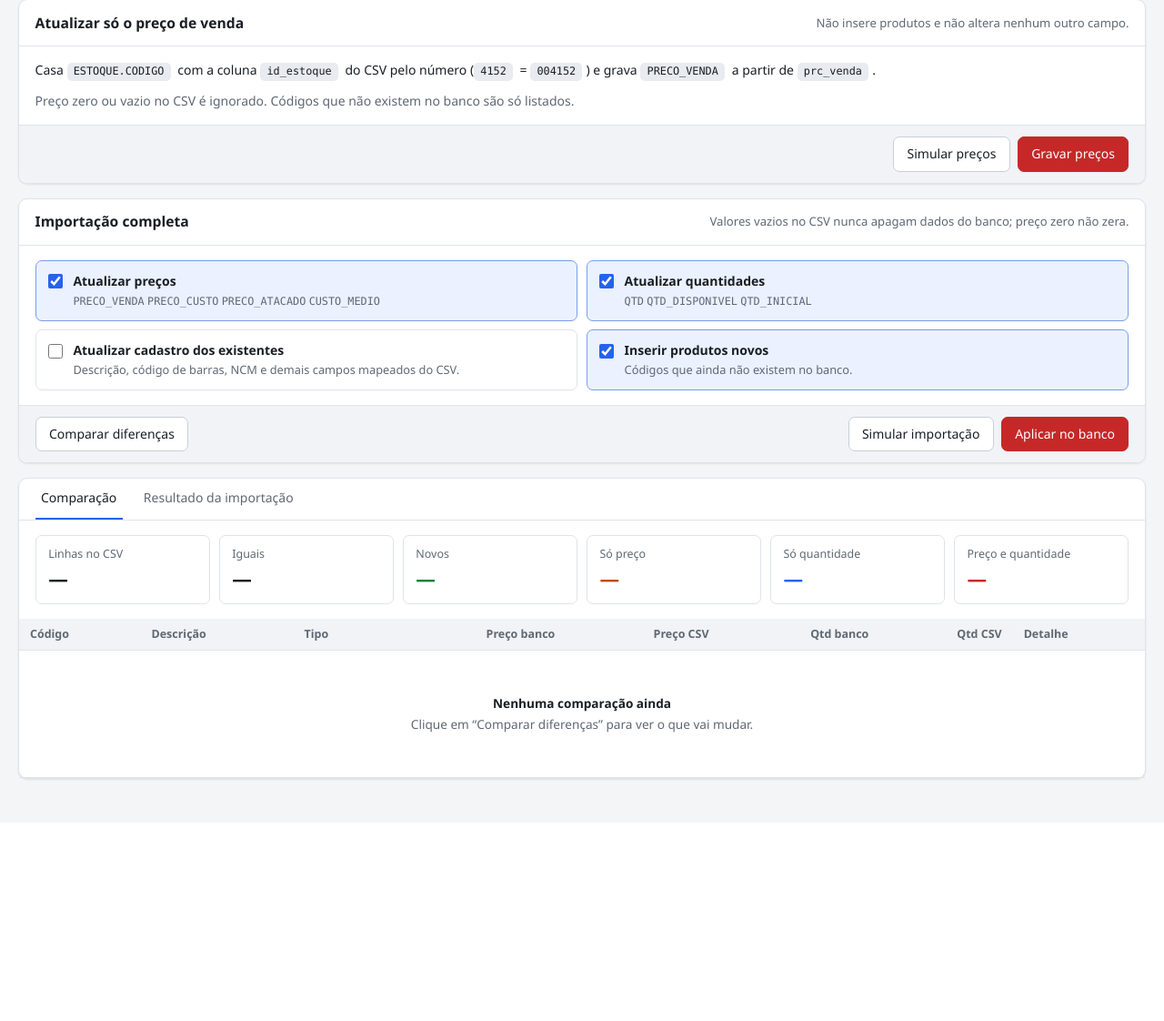
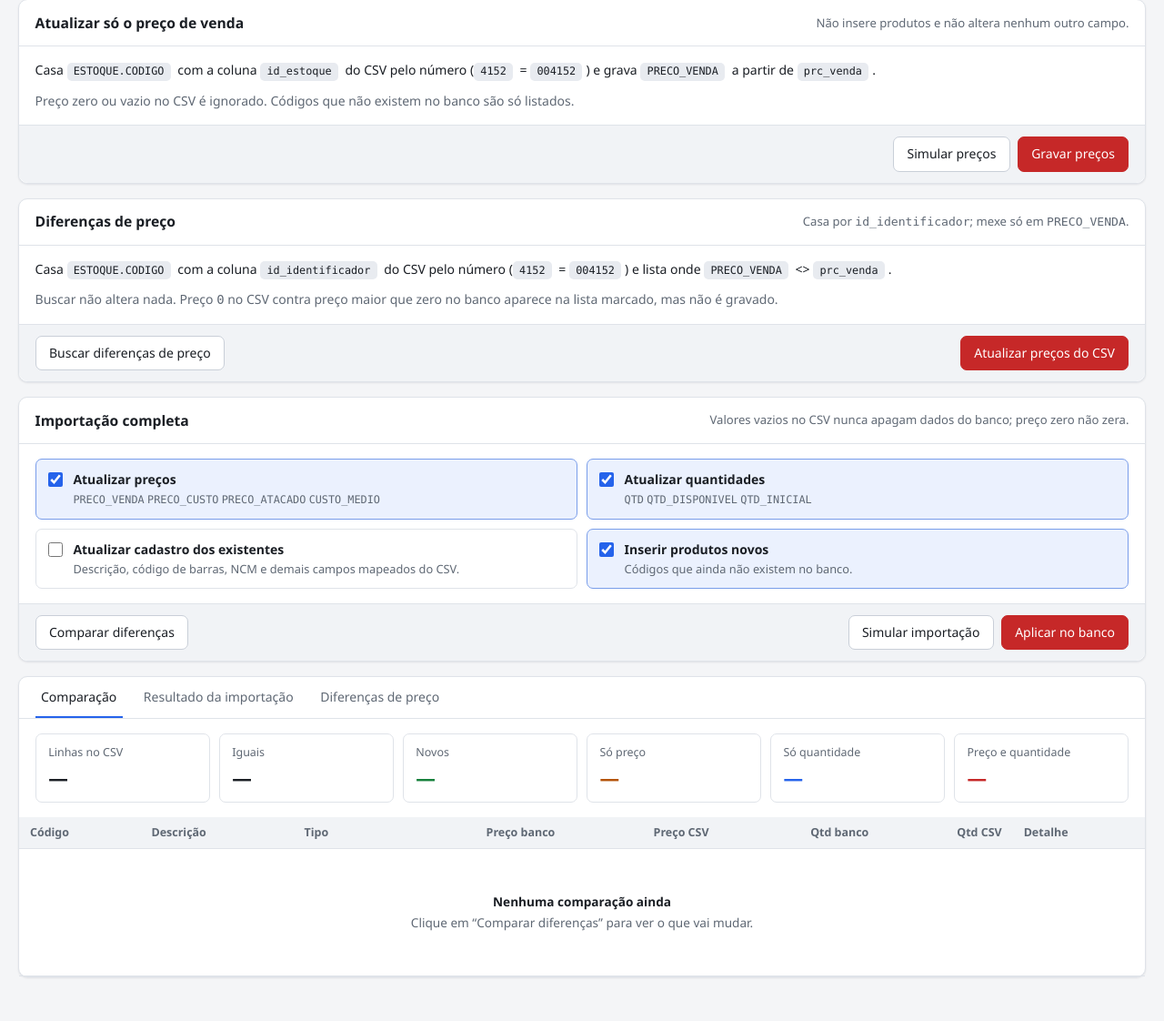
Before and after one commit to RafaelSantosFerreira/importadorGdoor, a Flask app: page /importacao in a window 1280 px wide. Shown: the part 210-1332 px from the top of the page at 91% size. Before the commit the page ends 1068 px from the top, so only its background shows below. Run offline with Flask 3, Linux system fonts and the light colour scheme.

Commit message:
Firebird 5, erro silencioso no progresso e diferencas de preco
config: banco em db/DATAGES.FDB; CSV padrao passa a ser o .csv mais recente
da pasta csv/, em vez de um nome fixo com timestamp. Valores padrao 0 para os
cinco SMALLINT NOT NULL obrigatorios do ESTOQUE (VALIDADE, FCP, GERA_REPASSE,
M2, USA_CODIGO_ATIVIDADE_NACIONAL), que ja sao 0 em toda a base.

db: buffer de info do firebirdsql de 1024 para 32768. O padrao nao comporta a
descricao de um SELECT com muitas colunas mais parametros, e o caminho de
continuacao quebra num assert contra o Firebird 5 (ODS 13.1). Sem isso a
comparacao falhava a partir de 3 parametros.

progresso: erro com mensagem vazia era tratado como sucesso. AssertionError
tem str(e) == "", entao finish(erro="") caia no ramo de sucesso e a tela
mostrava "concluida" com resultado nulo. Agora testa `erro is not None`, e os
workers do app passam o tipo da excecao quando str(e) e vazio.

diferenca_preco: novo modulo que busca e aplica PRECO_VENDA casando
ESTOQUE.CODIGO com id_identificador do CSV pelo valor numerico, onde
PRECO_VENDA <> prc_venda. Preco 0 no CSV contra preco maior que zero no banco
e listado e contado, mas nao gravado.

importacao: card "Diferencas de preco" com os dois botoes e aba propria de
resultados, com busca e exportacao para CSV.

Co-Authored-By: Claude Opus 5 <noreply@anthropic.com>

```diff
--- a/app.py
+++ b/app.py
@@ -10,6 +10,7 @@ from conexao_store import carregar as carregar_conexao
 from conexao_store import salvar as salvar_conexao
 from csv_origem import ler_cabecalho_e_amostra
 from db import listar_campos_estoque, listar_valores_distintos, testar_conexao
+from diferenca_preco import aplicar_diferencas_preco, buscar_diferencas_preco
 from importar_service import importar
 from mapeamento_store import aplicar_sugestao, carregar as carregar_mapeamento
 from mapeamento_store import salvar as salvar_mapeamento
@@ -153,7 +154,7 @@ def api_comparar():
             data = comparar_preco_estoque()
             progresso.finish({"ok": True, **data})
         except Exception as e:
-            progresso.finish(erro=str(e))
+            progresso.finish(erro=str(e) or type(e).__name__)
 
     ok, msg = _iniciar_job("comparar", "Iniciando comparação…", worker)
     if not ok:
@@ -181,10 +182,44 @@ def api_importar():
             )
             progresso.finish(data)
         except Exception as e:
-            progresso.finish(erro=str(e))
+            progresso.finish(erro=str(e) or type(e).__name__)
 
     titulo = "Simulando importação…" if dry_run else "Aplicando importação no banco…"
     ok, msg = _iniciar_job("importar", titulo, worker)
+    if not ok:
+        return jsonify({"ok": False, "erro": msg}), 409
+    return jsonify({"ok": True, "started": True, "dry_run": dry_run})
+
+
+@app.post("/api/preco/diferencas")
+def api_preco_diferencas():
+    """Só leitura: lista PRECO_VENDA <> prc_venda casando por id_identificador."""
+
+    def worker():
+        try:
+            progresso.finish(buscar_diferencas_preco())
+        except Exception as e:
+            progresso.finish(erro=str(e) or type(e).__name__)
+
+    ok, msg = _iniciar_job("dif_preco", "Buscando diferenças de preço…", worker)
+    if not ok:
+        return jsonify({"ok": False, "erro": msg}), 409
+    return jsonify({"ok": True, "started": True})
+
+
+@app.post("/api/preco/diferencas/aplicar")
+def api_preco_diferencas_aplicar():
+    payload = request.get_json(force=True) or {}
+    dry_run = bool(payload.get("dry_run", True))
+
+    def worker():
+        try:
+            progresso.finish(aplicar_diferencas_preco(dry_run=dry_run))
+        except Exception as e:
+            progresso.finish(erro=str(e) or type(e).__name__)
+
+    titulo = "Simulando preços do CSV…" if dry_run else "Gravando preços do CSV…"
+    ok, msg = _iniciar_job("dif_preco_aplicar", titulo, worker)
     if not ok:
         return jsonify({"ok": False, "erro": msg}), 409
     return jsonify({"ok": True, "started": True, "dry_run": dry_run})
@@ -199,7 +234,7 @@ def api_preco():
         try:
             progresso.finish(atualizar_somente_preco(dry_run=dry_run))
         except Exception as e:
-            progresso.finish(erro=str(e))
+            progresso.finish(erro=str(e) or type(e).__name__)
 
     titulo = "Simulando atualização de preços…" if dry_run else "Gravando preços…"
     ok, msg = _iniciar_job("preco", titulo, worker)
--- a/db.py
+++ b/db.py
@@ -3,6 +3,12 @@ from __future__ import annotations
 import re
 
 import firebirdsql
+import firebirdsql.wireprotocol
+
+# O buffer padrão de 1024 bytes não comporta a descrição de um SELECT com
+# muitas colunas + muitos parâmetros; a continuação ("more describe vars")
+# quebra num assert contra o Firebird 5. Buffer maior evita a continuação.
+firebirdsql.wireprotocol.WireProtocol.buffer_length = 32768
 
 from config import CAMPOS_IGNORADOS
 from conexao_store import carregar as carregar_conexao
--- a/progresso.py
+++ b/progresso.py
@@ -68,8 +68,8 @@ def finish(resultado: dict | None = None, erro: str | None = None) -> None:
         _state["done"] = True
         _state["resultado"] = resultado
         _state["erro"] = erro
-        if erro:
-            _state["mensagem"] = f"Erro: {erro}"
+        if erro is not None:
+            _state["mensagem"] = f"Erro: {erro}" if erro else "Erro: falha sem mensagem"
             _state["etapa"] = "erro"
         else:
             _state["percent"] = 100
--- a/static/importacao.js
+++ b/static/importacao.js
@@ -4,7 +4,7 @@
 
   const tbody = document.querySelector("#tabelaLog tbody");
   const card = $("cardProgresso");
-  const botoes = ["btnComparar", "btnDryRun", "btnAplicar", "btnPrecoSimular", "btnPrecoAplicar"].map($);
+  const botoes = ["btnComparar", "btnDryRun", "btnAplicar", "btnPrecoSimular", "btnPrecoAplicar", "btnDifBuscar", "btnDifAplicar"].map($);
   const OPCOES = ["atualizar_preco", "atualizar_estoque", "atualizar_cadastro", "inserir_novos"];
 
   let pollTimer = null;
@@ -22,22 +22,29 @@
   }
   const chaveOpcoes = () => JSON.stringify(opcoes());
 
+  const ABAS = { comp: ["tabComp", "painelComp"], imp: ["tabImp", "painelImp"], dif: ["tabDif", "painelDif"] };
   function mostrarAba(qual) {
-    const comp = qual === "comp";
-    $("tabComp").setAttribute("aria-selected", String(comp));
-    $("tabImp").setAttribute("aria-selected", String(!comp));
-    $("painelComp").hidden = !comp;
-    $("painelImp").hidden = comp;
+    Object.entries(ABAS).forEach(([nome, [tab, painel]]) => {
+      const sel = nome === qual;
+      $(tab).setAttribute("aria-selected", String(sel));
+      $(painel).hidden = !sel;
+    });
   }
-  $("tabComp").addEventListener("click", () => mostrarAba("comp"));
-  $("tabImp").addEventListener("click", () => mostrarAba("imp"));
+  Object.entries(ABAS).forEach(([nome, [tab]]) =>
+    $(tab).addEventListener("click", () => mostrarAba(nome))
+  );
 
   // ---------- progresso ----------
   function renderProgresso(p) {
     const pct = Math.max(0, Math.min(100, Number(p.percent) || 0));
     card.hidden = false;
     const fim = p.done && !p.rodando && !p.erro;
-    const nome = { comparar: "Comparação", preco: "Atualização de preços" }[p.operacao] || "Importação";
+    const nome = {
+      comparar: "Comparação",
+      preco: "Atualização de preços",
+      dif_preco: "Busca de diferenças",
+      dif_preco_aplicar: "Atualização de preços",
+    }[p.operacao] || "Importação";
     $("progressMsg").textContent = fim ? `${nome} concluída` : p.mensagem || "…";
     $("progressPct").textContent = `${pct}%`;
     $("progressFill").style.width = `${pct}%`;
@@ -86,6 +93,8 @@
         const r = p.resultado || {};
         if (operacao === "comparar") concluirComparacao(r);
         else if (operacao === "preco") concluirPreco(r);
+        else if (operacao === "dif_preco") concluirDifBusca(r);
+        else if (operacao === "dif_preco_aplicar") concluirDifAplicar(r);
         else concluirImportacao(r, ctx);
         resolve(r);
       }, 400);
@@ -344,11 +353,155 @@
     }
   });
 
+  // ---------- diferenças de preço (id_identificador) ----------
+  const tbodyDif = document.querySelector("#tabelaDif tbody");
+  let itensDif = [];
+  let ultimaBuscaDif = null; // último resultado de "Buscar diferenças"
+
+  function statsDif(r) {
+    $("dTotal").textContent = fmt(r.linhas_csv);
+    $("dDif").textContent = fmt(r.diferentes);
+    $("dIguais").textContent = fmt(r.iguais);
+    $("dSemPreco").textContent = fmt(r.sem_preco);
+    $("dNaoAch").textContent = fmt(r.nao_encontrados);
+    $("dZera").textContent = fmt(r.zerariam);
+  }
+
+  function itensDifFiltrados() {
+    const q = $("buscaDif").value.trim().toLowerCase();
+    return itensDif.filter(
+      (r) => !q || r.codigo.toLowerCase().includes(q) || (r.descricao || "").toLowerCase().includes(q)
+    );
+  }
+
+  function renderDif() {
+    const items = itensDifFiltrados();
+    $("infoDif").textContent = itensDif.length
+      ? `${fmt(items.length)} de ${fmt(itensDif.length)} itens`
+      : "";
+    if (!items.length) {
+      tbodyDif.innerHTML = `<tr><td colspan="5"><div class="empty"><b>${
+        itensDif.length ? "Nada neste filtro" : "Nenhuma diferença de preço"
+      }</b>${
+        itensDif.length ? "Limpe a busca para ver todos." : "PRECO_VENDA do banco já bate com o CSV."
+      }</div></td></tr>`;
+      return;
+    }
+    tbodyDif.innerHTML = items
+      .map(
+        (r) => `<tr>
+          <td class="code">${esc(r.codigo)}</td>
+          <td>${esc(r.descricao)}</td>
+          <td class="num">${esc(r.preco_banco || "—")}</td>
+          <td class="num"><span class="diff">${esc(r.preco_csv || "—")}</span></td>
+          <td>${
+            r.zeraria
+              ? '<span class="tag ambos">zeraria — não grava</span>'
+              : '<span class="tag preco">atualiza</span>'
+          }</td>
+        </tr>`
+      )
+      .join("");
+  }
+
+  function aplicarResultadoDif(r, banner) {
+    statsDif(r);
+    itensDif = r.itens || [];
+    $("toolbarDif").hidden = !itensDif.length;
+    renderDif();
+    $("bannerDif").innerHTML = banner
+      ? `<div class="banner ${banner[0]}" style="margin:1rem 1rem 0"><div><b>${esc(
+          banner[1]
+        )}</b><span>${esc(banner[2])}</span></div></div>`
+      : "";
+    const badge = $("difBadge");
+    badge.hidden = false;
+    badge.textContent = `${fmt(r.diferentes)} dif.`;
+    mostrarAba("dif");
+  }
+
+  function concluirDifBusca(r) {
+    ultimaBuscaDif = r;
+    aplicarResultadoDif(r, null);
+    const extra = r.truncado ? " A lista mostra só os primeiros itens." : "";
+    const zera = r.zerariam ? ` ${fmt(r.zerariam)} zerariam o preço e não serão gravados.` : "";
+    setStatus(
+      `${fmt(r.diferentes)} produto(s) com preço diferente de ${fmt(r.linhas_csv)} linhas.${zera}${extra}`,
+      r.diferentes ? "ok" : "ok"
+    );
+  }
+
+  function concluirDifAplicar(r) {
+    if (!r.dry_run && r.gravado) ultimaBuscaDif = null;
+    let banner;
+    if (r.dry_run) {
+      banner = r.erros
+        ? ["err", "Simulação com erros", "Nada foi gravado."]
+        : ["info", "Simulação concluída", "Nada foi gravado. Clique em “Atualizar preços do CSV” para gravar."];
+    } else if (r.gravado) {
+      banner = ["ok", "Preços gravados no banco", r.situacao || ""];
+    } else {
+      banner = ["err", "Nada foi gravado", r.situacao || ""];
+    }
+    aplicarResultadoDif(r, banner);
+    const resumo = `${fmt(r.atualizados)} preço(s) alterado(s), ${fmt(r.pulados_zero)} pulado(s) por zerarem, ${fmt(r.erros)} erro(s).`;
+    if (r.dry_run) setStatus(`Simulação: ${resumo}`, r.erros ? "err" : "ok");
+    else setStatus(r.gravado ? `Gravado: ${resumo}` : `Nada gravado: ${resumo}`, r.gravado ? "ok" : "err");
+  }
+
+  $("buscaDif").addEventListener("input", renderDif);
+  $("btnExportarDif").addEventListener("click", () => {
+    const cab = ["codigo", "descricao", "preco_banco", "preco_csv", "zeraria"];
+    baixarCsv(
+      `diferencas_preco_${new Date().toISOString().slice(0, 10)}.csv`,
+      [cab, ...itensDifFiltrados().map((r) => cab.map((k) => r[k]))]
+    );
+  });
+
+  $("btnDifBuscar").addEventListener("click", async () => {
+    setStatus("Buscando diferenças de preço…", "busy");
+    try {
+      await api("/api/preco/diferencas", { method: "POST" });
+      await acompanhar("dif_preco");
+    } catch (e) {
+      setBusy(false);
+      setStatus(`Erro ao buscar diferenças: ${e.message}`, "err");
+    }
+  });
+
+  async function rodarDifAplicar(dryRun) {
+    setStatus(dryRun ? "Simulando preços do CSV…" : "Gravando preços do CSV…", "busy");
+    try {
+      await api("/api/preco/diferencas/aplicar", { json: { dry_run: dryRun } });
+      await acompanhar("dif_preco_aplicar");
+    } catch (e) {
+      setBusy(false);
+      setStatus(`Erro ao atualizar preços: ${e.message}`, "err");
+    }
+  }
+
+  $("btnDifAplicar").addEventListener("click", () => {
+    const b = ultimaBuscaDif;
+    const info = b
+      ? `\n\nNa última busca: ${fmt(b.diferentes)} produto(s) com preço diferente` +
+        (b.zerariam ? `, dos quais ${fmt(b.zerariam)} não serão gravados por zerarem o preço` : "") +
+        "."
+      : "\n\n⚠ Você ainda não buscou as diferenças.";
+    const msg =
+      "Gravar PRECO_VENDA no Firebird agora?\n" +
+      "Casa por id_identificador e altera só o preço de venda." +
+      `${info}\n\nSe houver qualquer erro, nada será gravado.`;
+    if (confirm(msg)) rodarDifAplicar(false);
+  });
+
   // Mostra qual coluna do CSV alimenta o preço (de-para de PRECO_VENDA).
   api("/api/mapeamento")
     .then((m) => {
       const col = (m.mapeamento || {}).PRECO_VENDA;
-      if (col) $("colPreco").textContent = col;
+      if (col) {
+        $("colPreco").textContent = col;
+        $("colPrecoDif").textContent = col;
+      }
     })
     .catch(() => {});
 
@@ -358,7 +511,9 @@
     .then((p) => {
       if (p.rodando) {
         renderProgresso(p);
-        const op = ["comparar", "preco"].includes(p.operacao) ? p.operacao : "importar";
+        const op = ["comparar", "preco", "dif_preco", "dif_preco_aplicar"].includes(p.operacao)
+          ? p.operacao
+          : "importar";
         acompanhar(op).catch(() => {});
       }
     })
--- a/templates/importacao.html
+++ b/templates/importacao.html
@@ -22,6 +22,29 @@
   <div class="card-foot">
     <button type="button" id="btnPrecoSimular">Simular preços</button>
     <button type="button" class="danger" id="btnPrecoAplicar">Gravar preços</button>
+  </div>
+</section>
+
+<section class="card">
+  <div class="card-head">
+    <h2>Diferenças de preço</h2>
+    <span class="hint">Casa por <code>id_identificador</code>; mexe só em <code>PRECO_VENDA</code>.</span>
+  </div>
+  <div class="card-body">
+    <p style="margin:0 0 0.5rem">
+      Casa <span class="chip">ESTOQUE.CODIGO</span> com a coluna <span class="chip">id_identificador</span> do CSV
+      pelo número (<span class="chip">4152</span> = <span class="chip">004152</span>) e lista onde
+      <span class="chip">PRECO_VENDA</span> &lt;&gt; <span class="chip" id="colPrecoDif">prc_venda</span>.
+    </p>
+    <p class="muted" style="margin:0">
+      Buscar não altera nada. Preço <code>0</code> no CSV contra preço maior que zero no banco
+      aparece na lista marcado, mas não é gravado.
+    </p>
+  </div>
+  <div class="card-foot">
+    <button type="button" id="btnDifBuscar">Buscar diferenças de preço</button>
+    <span class="spacer"></span>
+    <button type="button" class="danger" id="btnDifAplicar">Atualizar preços do CSV</button>
   </div>
 </section>
 
@@ -81,6 +104,7 @@
   <div class="tabs" role="tablist">
     <button type="button" role="tab" id="tabComp" aria-selected="true" aria-controls="painelComp">Comparação</button>
     <button type="button" role="tab" id="tabImp" aria-selected="false" aria-controls="painelImp">Resultado da importação <span class="count" id="impBadge" hidden></span></button>
+    <button type="button" role="tab" id="tabDif" aria-selected="false" aria-controls="painelDif">Diferenças de preço <span class="count" id="difBadge" hidden></span></button>
   </div>
 
   <div id="painelComp" role="tabpanel" aria-labelledby="tabComp">
@@ -124,6 +148,40 @@
       <div class="empty"><b>Nenhuma importação rodada</b>Use “Simular importação” primeiro: nada é gravado.</div>
     </div>
   </div>
+
+  <div id="painelDif" role="tabpanel" aria-labelledby="tabDif" hidden>
+    <div id="bannerDif"></div>
+    <div class="card-body tiles">
+      <div class="tile"><span>Linhas no CSV</span><strong id="dTotal">—</strong></div>
+      <div class="tile warn"><span>Preço diferente</span><strong id="dDif">—</strong></div>
+      <div class="tile"><span>Já iguais</span><strong id="dIguais">—</strong></div>
+      <div class="tile"><span>Sem preço no CSV</span><strong id="dSemPreco">—</strong></div>
+      <div class="tile"><span>Código não existe</span><strong id="dNaoAch">—</strong></div>
+      <div class="tile danger"><span>Zerariam (não gravados)</span><strong id="dZera">—</strong></div>
+    </div>
+    <div class="toolbar" id="toolbarDif" hidden>
+      <input type="search" id="buscaDif" placeholder="Buscar código ou descrição…" />
+      <span class="muted" id="infoDif"></span>
+      <span class="spacer"></span>
+      <button type="button" class="small" id="btnExportarDif">Baixar CSV</button>
+    </div>
+    <div class="table-wrap">
+      <table id="tabelaDif">
+        <thead>
+          <tr>
+            <th>Código</th>
+            <th>Descrição</th>
+            <th class="num">Preço banco</th>
+            <th class="num">Preço CSV</th>
+            <th>Situação</th>
+          </tr>
+        </thead>
+        <tbody>
+          <tr><td colspan="5"><div class="empty"><b>Nenhuma busca ainda</b>Clique em “Buscar diferenças de preço”.</div></td></tr>
+        </tbody>
+      </table>
+    </div>
+  </div>
 </section>
 {% endblock %}
 {% block scripts %}
```
Also changed, not shown: config.py (+17 -3 lines), diferenca_preco.py (added, +244 -0 lines), mapeamento_estoque.json (+6 -1 lines).
